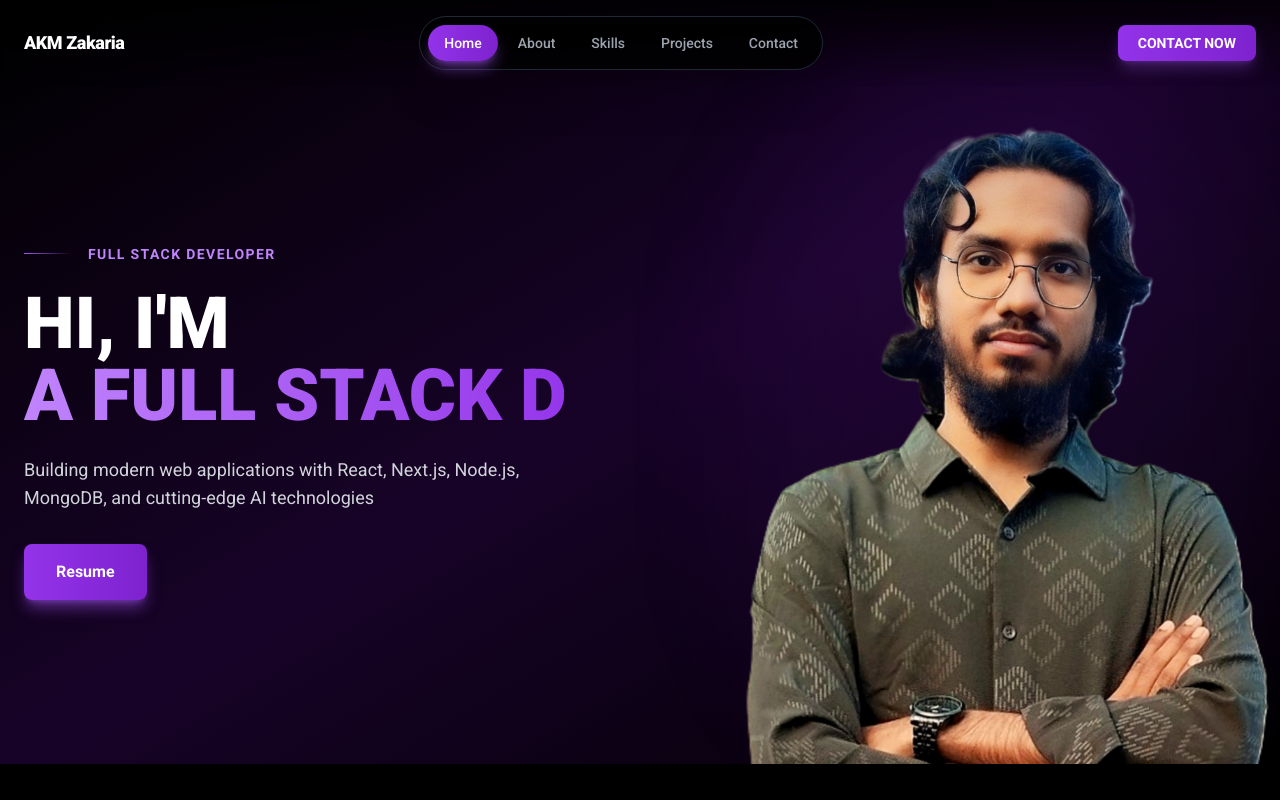
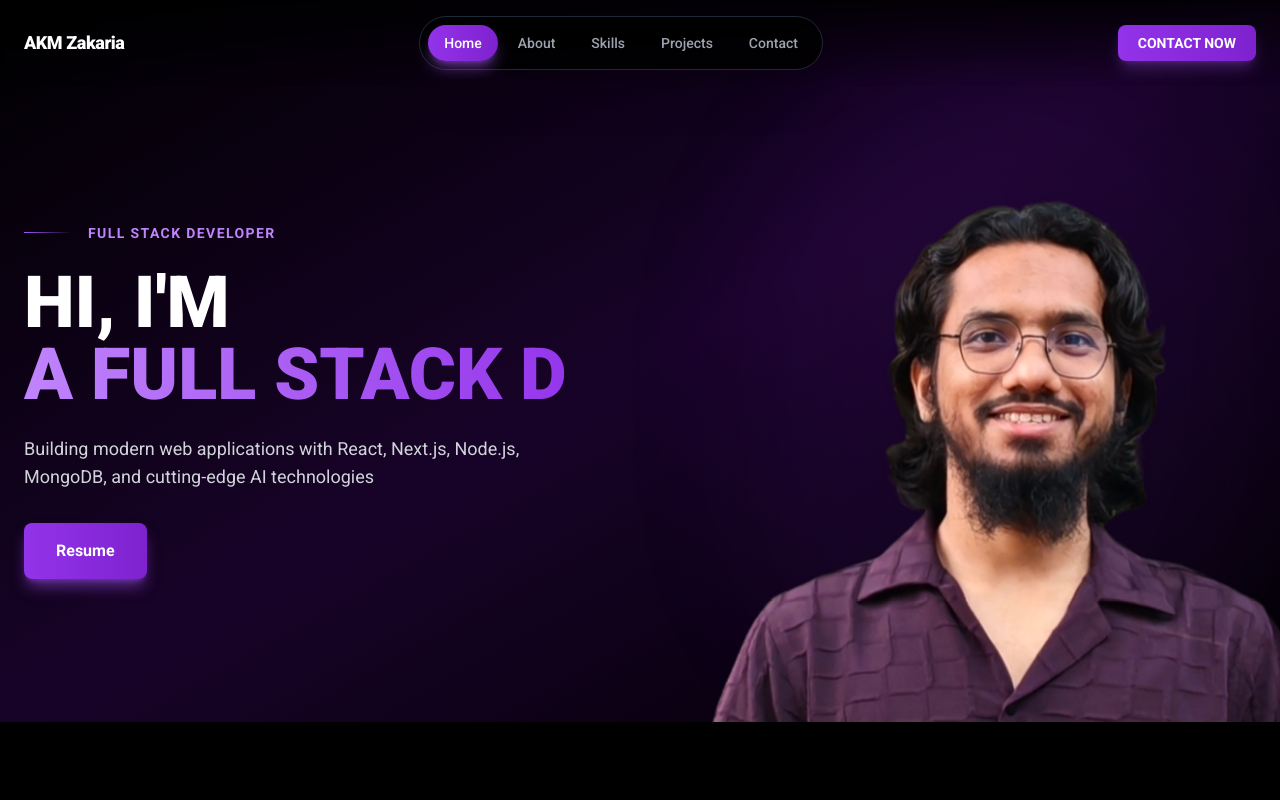
Before and after one commit to akmzakaria/portfolio, a React (Vite) app: page / in a window 1280 px wide. Shown: the top 800 px of the page. Built offline with nearby package versions, Linux system fonts and the light colour scheme.

Commit message:
profile updated

```diff
--- a/src/components/Hero.jsx
+++ b/src/components/Hero.jsx
@@ -80,9 +80,9 @@ const HeroImage = () => {
         className="absolute inset-0 bg-gradient-to-br from-purple-600/20 to-purple-900/20 rounded-full blur-3xl"
       ></motion.div>
       <img
-        src="/profile2_edited.png"
+        src="/profile4_final.png"
         alt="Profile"
-        className="relative w-full h-auto object-contain rounded-b-3xl scale-150 mt-12 mb-12 md:mt-32"
+        className="relative w-full h-auto object-contain rounded-b-3xl scale-150 mt-5 mb-12 md:mt-32"
       />
     </div>
   )
```
Also changed, not shown: public/profile3.2.jpeg (added), public/profile4_final.png (added).
